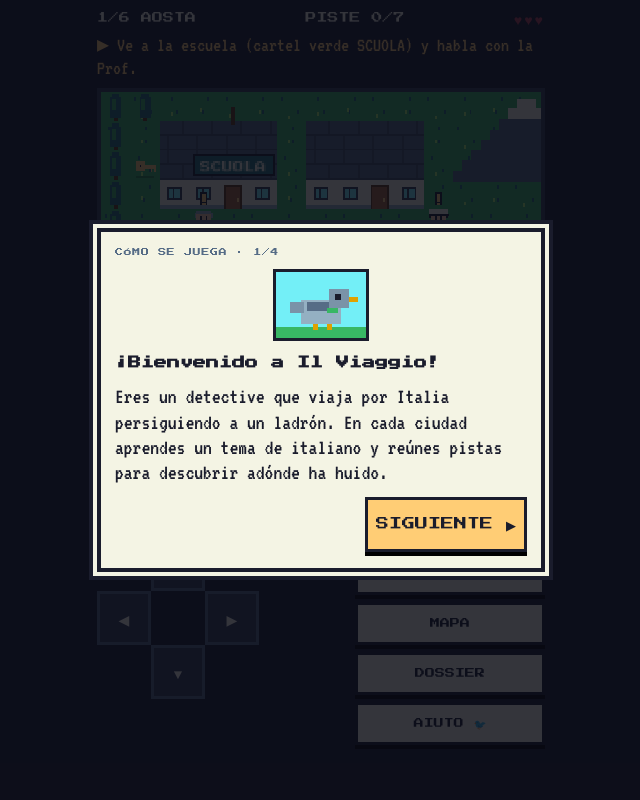
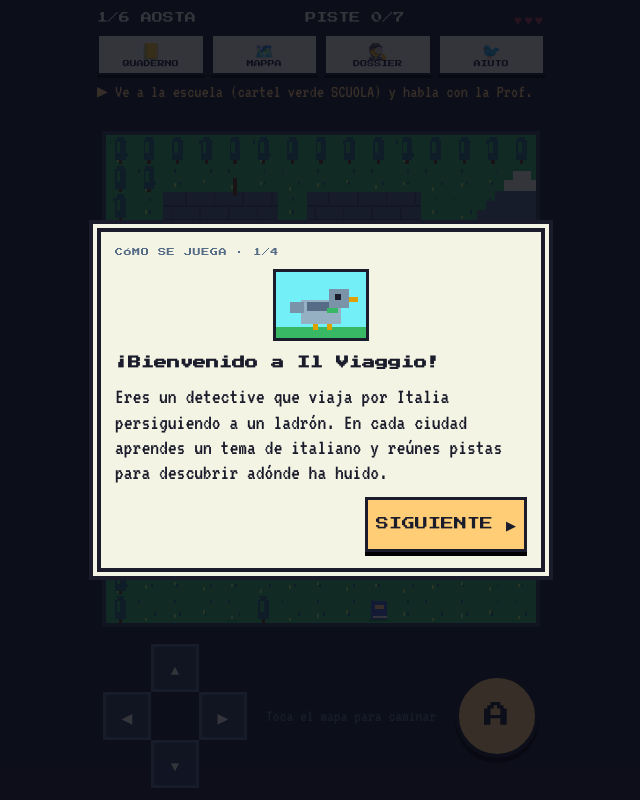
Before and after one commit to JOtaele-prop/il-viaggio, a plain HTML site: page index.html in a window 1280 px wide. Shown: the whole page, without its empty margins (319-959 px from the left). Drawn offline with Linux system fonts and the light colour scheme.

Commit message:
Pantalla de juego más grande, menú de iconos, botón A redondo y tocar el mapa para caminar
Co-Authored-By: Claude Opus 5.5 <noreply@anthropic.com>
Claude-Session: https://claude.ai/code/session_011SMoDHXDm1CNCSUZWgp3nC

```diff
--- a/index.html
+++ b/index.html
@@ -28,16 +28,21 @@
 html,body{margin:0;background:var(--bg);color:var(--panel);height:100%;overflow:hidden;overscroll-behavior:none;touch-action:manipulation}
 body{font-family:var(--tx);font-size:22px;line-height:1.15}
 #app{position:relative;max-width:480px;height:100%;margin:0 auto;padding:10px 16px 12px;display:flex;flex-direction:column;gap:8px;overflow:hidden}
-#cv{flex:none;align-self:center;aspect-ratio:240/208;width:min(100%,calc((100dvh - 330px)*240/208));height:auto}
-@media (max-height:640px){.side .pbtn{padding:8px 6px}.side .pbtn.a{padding:11px 6px}.dpad{grid-template-columns:repeat(3,46px);grid-template-rows:repeat(3,46px)}.goal{font-size:18px;min-height:0}#app{gap:6px;padding-top:6px}}
+#cv{flex:none;align-self:center;width:100%;height:auto}
 button{font:inherit;color:inherit;cursor:pointer;touch-action:manipulation;user-select:none;-webkit-user-select:none}
 button:focus-visible{outline:3px solid var(--accent);outline-offset:2px}
 .hud{display:flex;justify-content:space-between;align-items:center;gap:8px;font-family:var(--px);font-size:11px}
 .hud .hearts{color:var(--bad);letter-spacing:2px;font-size:14px}.hud .off{color:#333c57}
-.goal{font-size:20px;color:var(--accent);min-height:24px}
+.goal{font-size:18px;line-height:1.1;color:var(--accent);height:40px;overflow:hidden;display:-webkit-box;-webkit-line-clamp:2;-webkit-box-orient:vertical}
 canvas{width:100%;height:auto;display:block;image-rendering:pixelated;image-rendering:crisp-edges;border:4px solid #333c57;background:#000}
-.pad{display:flex;justify-content:space-between;align-items:center;gap:12px;margin-top:6px}
-.dpad{display:grid;grid-template-columns:repeat(3,54px);grid-template-rows:repeat(3,54px)}
+.pad{display:flex;justify-content:space-between;align-items:center;gap:8px;padding:0 6px;margin-top:auto}
+.menu{display:grid;grid-template-columns:repeat(4,1fr);gap:6px}
+.mbtn{font-family:var(--px);font-size:7px;padding:5px 2px 6px;display:flex;flex-direction:column;align-items:center;gap:3px;background:var(--panel);color:var(--ink);border:2px solid var(--ink);box-shadow:0 3px 0 #000;line-height:1}
+.mbtn .i{font-size:16px;line-height:1}.mbtn:active{transform:translateY(2px);box-shadow:0 1px 0 #000}
+.abtn{width:84px;height:84px;border-radius:50%;background:var(--accent);color:var(--ink);font-family:var(--px);font-size:26px;border:4px solid var(--ink);box-shadow:0 5px 0 #000;flex:none}
+.abtn:active{transform:translateY(3px);box-shadow:0 2px 0 #000}
+.padhint{flex:1;text-align:center;font-size:17px;color:var(--mute);margin:0}
+.dpad{display:grid;grid-template-columns:repeat(3,48px);grid-template-rows:repeat(3,48px);flex:none}
 .dpad button{background:#333c57;border:3px solid #566c86;color:var(--panel);font-family:var(--px);font-size:14px}
 .dpad button:active,.dpad button.on{background:var(--blue)}
 .side{display:flex;flex-direction:column;gap:7px;align-items:stretch;flex:1;max-width:190px}
@@ -145,21 +150,22 @@ summary{cursor:pointer;font-family:var(--px);font-size:9px;padding:6px 0}
 <body>
 <main id="app">
   <div class="hud"><span id="hCity"></span><span id="hStamps"></span><span class="hearts" id="hHearts"></span></div>
+  <nav class="menu" aria-label="Menú">
+    <button class="mbtn" id="bNote"><span class="i">📒</span>QUADERNO</button>
+    <button class="mbtn" id="bMap"><span class="i">🗺️</span>MAPPA</button>
+    <button class="mbtn" id="bDos"><span class="i">🕵️</span>DOSSIER</button>
+    <button class="mbtn" id="bHelp"><span class="i">🐦</span>AIUTO</button>
+  </nav>
   <div class="goal" id="goal"></div>
-  <canvas id="cv" width="240" height="208" aria-label="Mapa de la ciudad"></canvas>
+  <canvas id="cv" width="240" height="272" aria-label="Mapa de la ciudad. Toca un lugar para caminar hasta allí."></canvas>
   <div class="pad">
     <div class="dpad" id="dpad">
       <span></span><button data-d="up" aria-label="Arriba">▲</button><span></span>
       <button data-d="left" aria-label="Izquierda">◀</button><span></span><button data-d="right" aria-label="Derecha">▶</button>
       <span></span><button data-d="down" aria-label="Abajo">▼</button><span></span>
     </div>
-    <div class="side">
-      <button class="pbtn a" id="bA">A · HABLAR</button>
-      <button class="pbtn" id="bNote">QUADERNO</button>
-      <button class="pbtn" id="bMap">MAPA</button>
-      <button class="pbtn" id="bDos">DOSSIER</button>
-      <button class="pbtn" id="bHelp">AIUTO 🐦</button>
-    </div>
+    <p class="padhint" id="padhint">Toca el mapa para caminar</p>
+    <button class="abtn" id="bA" aria-label="A: hablar o entrar">A</button>
   </div>
   <div id="ov"></div>
 </main>
@@ -702,7 +708,7 @@ function drawFlag(c,x,y,seen){R(c,x+4,y+14,8,2,"rgba(0,0,0,.25)");R(c,x+5,y+1,2,
 const ITEMS={chiave:["la chiave","la llave"],valigia:["la valigia","la maleta"],libro:["il libro","el libro"],ombrello:["l'ombrello","el paraguas"],mela:["la mela","la manzana"],lettera:["la lettera","la carta"],cappello:["il cappello","el sombrero"],bottiglia:["la bottiglia","la botella"]};
 
 /* ---------- mundo ---------- */
-const T=16,VW=15,VH=13,MW=22,MH=18,SOLID="#~rRhHdDLo";
+const T=16,VW=15,VH=17,MW=22,MH=18,SOLID="#~rRhHdDLo";
 const GROUND={grass:["#38b764","#257179","#a7f070","#e8c98a","#c9a468"],stone:["#94b0c2","#7a93a8","#b4c6d4","#c5d3dc","#a9bccb"],sand:["#e8c98a","#c9a468","#f4e0b0","#f4f4e4","#c5c5b0"]};
 const SHIRTS=["#3b5dc9","#38b764","#ef7d57","#b13e53","#73eff7","#a7f070"];
 const HAIRS=["#5d275d","#333c57","#a7663a","#1a1c2c","#ffcd75","#94b0c2"];
@@ -838,11 +844,12 @@ function frame(t){
     if(P.moving){P.t+=dt/150;
       if(P.t>=1){P.x=P.tx;P.y=P.ty;P.fx=P.x;P.fy=P.y;P.moving=false;P.step^=1}
       else{P.fx=P.x+(P.tx-P.x)*P.t;P.fy=P.y+(P.ty-P.y)*P.t}}
-    if(!P.moving){const d=["up","down","left","right"].find(k=>held[k]);
-      if(d){P.dir=d;const nx=P.x+DIRS[d][0],ny=P.y+DIRS[d][1];if(walk(nx,ny)){P.tx=nx;P.ty=ny;P.t=0;P.moving=true}}}
+    if(!P.moving){let d=["up","down","left","right"].find(k=>held[k]);
+      if(d)AUTO=null;else if(AUTO){if(AUTO.length){const n=AUTO.shift();d=dirOf(n[0]-P.x,n[1]-P.y)}else{AUTO=null;AUTOD=null;if(AUTOT){P.dir=dirOf(AUTOT.x-P.x,AUTOT.y-P.y);AUTOT=null;interact()}}}
+      if(d){P.dir=d;const nx=P.x+DIRS[d][0],ny=P.y+DIRS[d][1];if(walk(nx,ny)){P.tx=nx;P.ty=ny;P.t=0;P.moving=true}else{AUTO=null;AUTOD=null}}}
   }
   const cx=Math.round(Math.max(0,Math.min(MW*T-VW*T,P.fx*T-VW*T/2+8))),cy=Math.round(Math.max(0,Math.min(MH*T-VH*T,P.fy*T-VH*T/2+8)));
-  g.drawImage(bg,-cx,-cy);
+  camX=cx;camY=cy;g.drawImage(bg,-cx,-cy);
   const c=save.city,d=doneOf(c);
   const list=ents.filter(e=>!hidden(e)).concat([{k:"me",x:P.fx,y:P.fy}]).sort((a,b)=>a.y-b.y);
   for(const e of list){const x=Math.round((e.fx??e.x)*T)-cx,y=Math.round((e.fy??e.y)*T)-cy;
@@ -1111,7 +1118,7 @@ for(const b of $("dpad").querySelectorAll("button")){const d=b.dataset.d;
   b.addEventListener("pointerdown",on);b.addEventListener("pointerup",off);b.addEventListener("pointerleave",off);b.addEventListener("pointercancel",off);
   b.addEventListener("contextmenu",e=>e.preventDefault())}
 $("bA").addEventListener("click",interact);
-cv.addEventListener("click",interact);
+cv.addEventListener("click",tapMap);
 $("bNote").addEventListener("click",()=>{if(!S.ov)show("note",{sel:save.city})});
 $("bMap").addEventListener("click",()=>{if(!S.ov)show("map")});
 $("bDos").addEventListener("click",()=>{if(!S.ov&&!W)show("dos")});
@@ -2611,7 +2618,8 @@ function startTiro(){const c=save.city,u=save.usedT||(save.usedT={}),used=u[c]||
   show("tiro",{set:TIRO[k],t:0,next:300,tg:[],hits:0,miss:0,end:null,id:0})}
 function tiroStep(dt){
   if(S.end)return;S.t+=dt;S.next-=dt;
-  if(S.next<=0&&S.t<23000){S.next=900;const yes=Math.random()<0.45,lane=Math.floor(Math.random()*3),dir=lane%2?-1:1;S.tg.push({id:S.id++,w:pick(yes?S.set.yes:S.set.no),yes,lane,dir,x:dir>0?-60:300,sp:38+Math.random()*16,hit:null,ht:0})}
+  if(S.next<=0&&S.t<23000){const lanes=[0,1,2].filter(l=>!S.tg.some(t=>t.lane===l&&t.hit===null&&(l%2?t.x>150:t.x<70)));
+    if(!lanes.length)S.next=150;else{S.next=900;const yes=Math.random()<0.45,lane=pick(lanes),dir=lane%2?-1:1;S.tg.push({id:S.id++,w:pick(yes?S.set.yes:S.set.no),yes,lane,dir,x:dir>0?-60:300,sp:34,hit:null,ht:0})}}
   S.tg.forEach(t=>{if(t.hit)t.ht+=dt;else t.x+=t.dir*t.sp*dt/1000});S.tg=S.tg.filter(t=>t.hit?t.ht<500:t.x>-80&&t.x<320);
   if(S.t>=25000){const ok=S.hits>=5&&S.miss<=2;S.end={ok,life:false};if(ok){if(save.hearts<3){save.hearts++;S.end.life=true}persist();hud()}render();return}
   const cv=ov.querySelector&&ov.querySelector("#tiroc");if(cv)tiroDraw(cv.getContext("2d"));
@@ -2698,6 +2706,7 @@ function exClick11(D){
 function drawPtr(cx,cy,dt){
   if(S.ov==="fin")finStep(dt);
   if(S.ov==="tiro")tiroStep(dt);
+  drawAuto(cx,cy);
   if(S.ov==="cinema"){const cv=ov.querySelector&&ov.querySelector("#cinec");if(cv)drawCine(cv.getContext("2d"))}
   if(!ptr)return;ptr.t-=dt;if(ptr.t<=0){ptr=null;return}
   const b=Math.round(Math.sin(ptr.t/110)*2),sx=ptr.x*T-cx,sy=ptr.y*T-cy;
@@ -2706,6 +2715,40 @@ function drawPtr(cx,cy,dt){
   if(m>1.5)[12,17,22].forEach((r,i)=>{R(g,px+dx/m*r-2,py+dy/m*r-2,4+i,4+i,"#1a1c2c");R(g,px+dx/m*r-1,py+dy/m*r-1,2+i,2+i,"#ffcd75")});
 }
 
+/* ================= v13: pantalla más grande, tocar para caminar ================= */
+let AUTO=null,AUTOT=null,AUTOD=null,camX=0,camY=0;
+function tapMap(ev){
+  if(S.ov||W)return;const r=cv.getBoundingClientRect();if(!r.width)return;
+  const px=(ev.clientX-r.left)/r.width*VW*T+camX,py=(ev.clientY-r.top)/r.height*VH*T+camY,tx=Math.floor(px/T),ty=Math.floor(py/T);
+  if(tx<0||ty<0||tx>=MW||ty>=MH)return;
+  const sx=P.moving?P.tx:P.x,sy=P.moving?P.ty:P.y,e=entAt(tx,ty),d=!e&&DOORS.find(o=>o.x===tx&&o.y===ty);
+  let goals;
+  if(e)goals=Object.values(DIRS).map(([dx,dy])=>[tx+dx,ty+dy]);
+  else if(d)goals=[[tx,ty+1]];
+  else if(walk(tx,ty))goals=[[tx,ty]];
+  else return;
+  const key=(x,y)=>x+","+y,gs=new Set(goals.map(g=>key(g[0],g[1])));
+  if(!P.moving&&gs.has(key(sx,sy))&&(e||d)){P.dir=dirOf(tx-sx,ty-sy);interact();return}
+  const prev={[key(sx,sy)]:null},q=[[sx,sy]];let end=null;
+  while(q.length){const [x,y]=q.shift();if(gs.has(key(x,y))){end=[x,y];break}
+    for(const [dx,dy] of Object.values(DIRS)){const nx=x+dx,ny=y+dy,k=key(nx,ny);if(k in prev||!walk(nx,ny))continue;prev[k]=key(x,y);q.push([nx,ny])}}
+  if(!end)return;
+  const path=[];let k=key(end[0],end[1]);while(k&&k!==key(sx,sy)){path.unshift(k.split(",").map(Number));k=prev[k]}
+  for(const h in held)held[h]=false;
+  AUTO=path;AUTOT=(e||d)?{x:tx,y:ty}:null;AUTOD={x:end[0],y:end[1]};
+}
+function drawAuto(cx,cy){if(!AUTOD)return;const on=Math.floor(Date.now()/250)%2,x=AUTOD.x*T-cx,y=AUTOD.y*T-cy;R(g,x+3,y+11,10,3,"#1a1c2c");R(g,x+4,y+12,8,1,on?"#ffcd75":"#f4f4e4")}
+function fit(){
+  try{
+    const app=$("app"),cs=getComputedStyle(app),pv=parseFloat(cs.paddingTop)+parseFloat(cs.paddingBottom),ph=parseFloat(cs.paddingLeft)+parseFloat(cs.paddingRight);
+    const other=[".hud",".menu",".goal",".pad"].reduce((n,s)=>n+document.querySelector(s).offsetHeight,0),gap=parseFloat(cs.rowGap)||8;
+    const h=app.clientHeight-pv-other-gap*5,w0=app.clientWidth-ph;
+    const w=Math.max(160,Math.floor(Math.min(w0,h*240/272)));cv.style.width=w+"px";cv.style.height=Math.floor(w*272/240)+"px";
+    const hint=$("padhint");if(hint)hint.textContent=trp("Toca el mapa para caminar","Tocca la mappa per camminare");
+  }catch(e){}
+}
+addEventListener("resize",fit);addEventListener("orientationchange",()=>setTimeout(fit,200));setTimeout(fit,0);try{document.fonts.ready.then(fit)}catch(e){}
+
 buildCity();welcome();requestAnimationFrame(frame);
 try{if("serviceWorker" in navigator)navigator.serviceWorker.register("sw.js")}catch(e){}
 </script>
--- a/sw.js
+++ b/sw.js
@@ -1,4 +1,4 @@
-const CACHE="il-viaggio-v12";
+const CACHE="il-viaggio-v13";
 const CORE=["./","index.html","manifest.webmanifest","icons/icon-192.png","icons/icon-512.png"];
 self.addEventListener("install",e=>{e.waitUntil(caches.open(CACHE).then(c=>c.addAll(CORE)).then(()=>self.skipWaiting()))});
 self.addEventListener("activate",e=>{e.waitUntil(caches.keys().then(ks=>Promise.all(ks.filter(k=>k!==CACHE).map(k=>caches.delete(k)))).then(()=>self.clients.claim()))});
```
